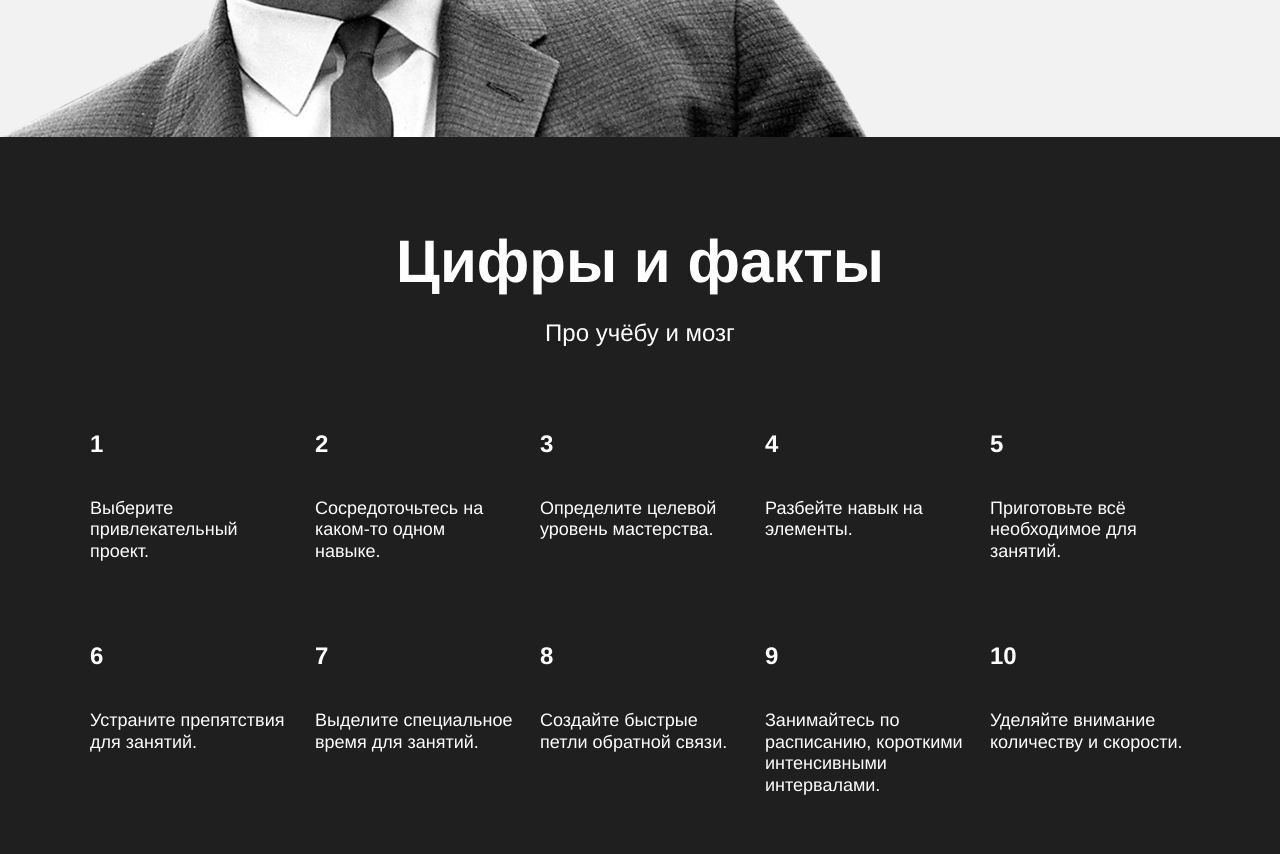
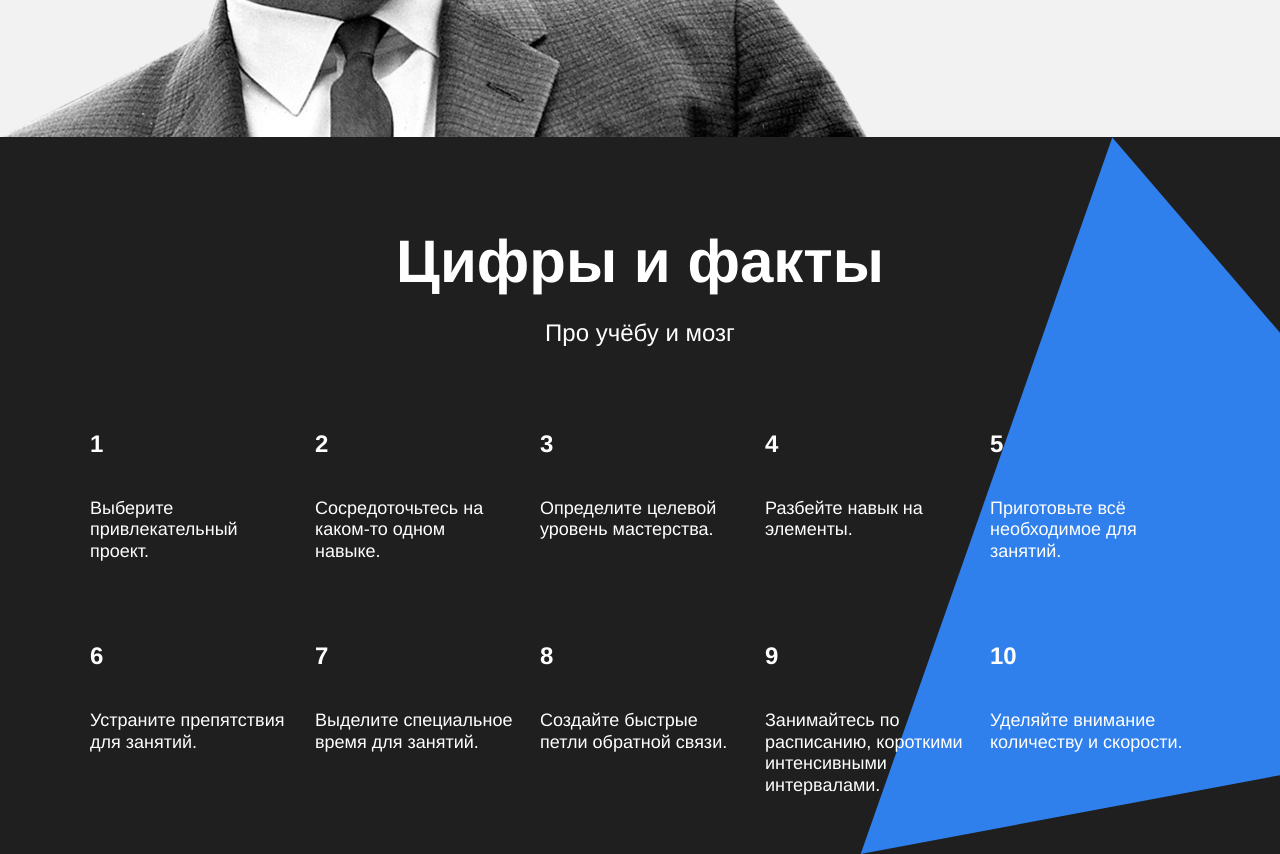
Before and after one commit to ChernoSlava/how-to-learn, a plain HTML site: page index.html in a window 1280 px wide. Shown: the part 2800-3654 px from the top of the page. Drawn offline with Linux system fonts and the light colour scheme; the site is published under a folder, as on GitHub Pages, so addresses that start at the root find nothing.

Commit message:
Убрал alt у div

```diff
--- a/index.html
+++ b/index.html
@@ -22,7 +22,7 @@
     <p class="header__subtitle">Какие современные и эффективные подходы к обучению вы можете использовать в своей
       жизни?<a href="#" class="header__link hover-link"> Узнать →</a></p>
     <img class="header__main-illustration" src="./images/header-image.png" alt="Картинка">
-    <div class="header__square-pic" alt="Синий квадрат"></div>
+    <div class="header__square-pic"></div>
   </header>
   <div class="content">
     <section class="description">
@@ -143,7 +143,7 @@
           <p class="table__text table__text_theme_dark">Уделяйте внимание количеству и скорости.</p>
         </div>
       </div>
-      <div class="kaufman_triangle" alt="Треугольник Кауфмана"></div>
+      <div class="kaufman__triangle"></div>
 
     </section>
   </div>
--- a/styles/style.css
+++ b/styles/style.css
@@ -295,8 +295,8 @@
   color: #FFFFFF;
 }
 
-.kaufman_triangle {
-  background-image: url(/images/kaufman-triangle.svg);
+.kaufman__triangle {
+  background-image: url(../images/kaufman-triangle.svg);
   width: 877px;
   height: 877px;
   position: absolute;
```
